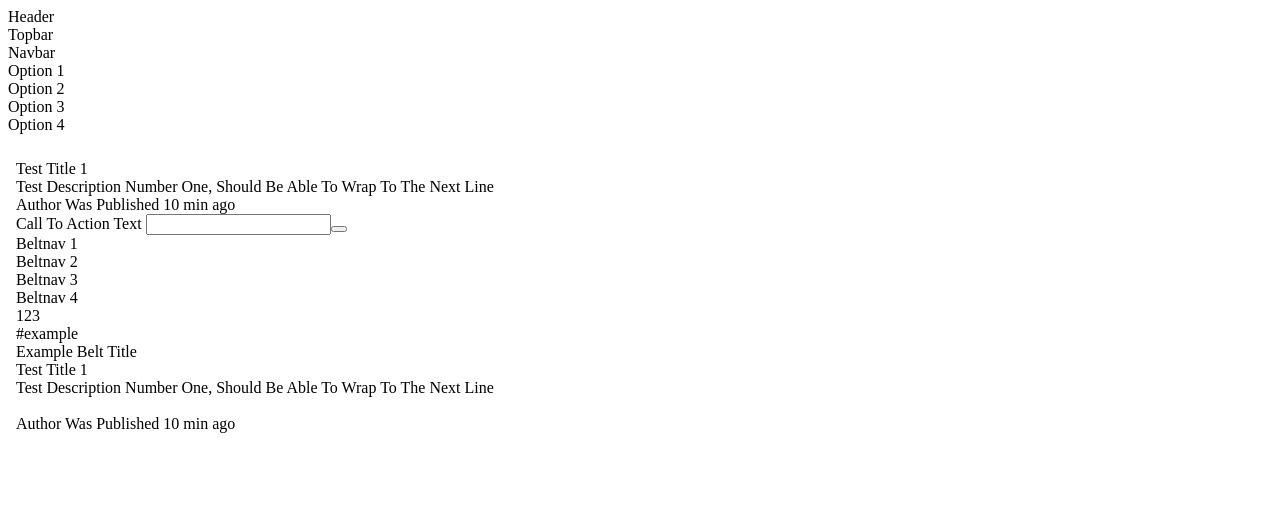
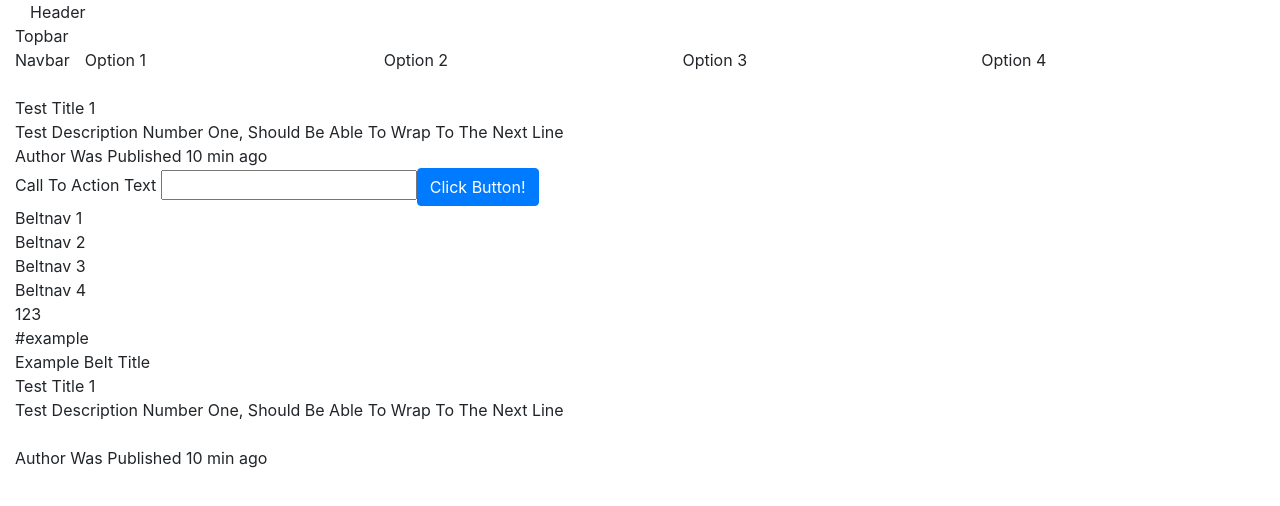
Before and after one commit to GMeyr/newsfeed, an Angular app: page / in a window 1280 px wide. Shown: the top 506 px of the page. Built offline with nearby package versions, Linux system fonts and the light colour scheme.

Commit message:
feat: Add bootstrap to project

```diff
--- a/angular.json
+++ b/angular.json
@@ -27,9 +27,13 @@
               "src/assets"
             ],
             "styles": [
+              "node_modules/bootstrap/dist/css/bootstrap.min.css",
               "src/styles.scss"
             ],
-            "scripts": []
+            "scripts": [
+              "newsfeed/node_modules/jquery/dist/jquery.min.js",
+              "node_modules/bootstrap/dist/js/bootstrap.min.js"
+            ]
           },
           "configurations": {
             "production": {
--- a/package.json
+++ b/package.json
@@ -19,7 +19,9 @@
     "@angular/platform-browser": "~7.2.0",
     "@angular/platform-browser-dynamic": "~7.2.0",
     "@angular/router": "~7.2.0",
+    "bootstrap": "^4.3.1",
     "core-js": "^2.5.4",
+    "jquery": "^3.4.1",
     "rxjs": "~6.3.3",
     "tslib": "^1.9.0",
     "zone.js": "~0.8.26"
--- a/src/app/app.component.html
+++ b/src/app/app.component.html
@@ -1,12 +1,13 @@
+<div class="container-fluid page-container">
 
   <!--Header (not component)-->
-<header class="header_wrapper">Header
-  <div class="header_topbar">Topbar</div>
-  <div class="header_navbar">Navbar
-    <div class="header_navbar_btn">Option 1</div>
-    <div class="header_navbar_btn">Option 2</div>
-    <div class="header_navbar_btn">Option 3</div>
-    <div class="header_navbar_btn">Option 4</div>
+  <header class="header_wrapper container-fluid">Header
+    <div class="header_topbar row">Topbar</div>
+    <div class="header_navbar row">Navbar
+      <div class="header_navbar_btn col-sm">Option 1</div>
+      <div class="header_navbar_btn col-sm">Option 2</div>
+      <div class="header_navbar_btn col-sm">Option 3</div>
+      <div class="header_navbar_btn col-sm">Option 4</div>
     </div>
   </header>
   <body>
@@ -29,7 +30,7 @@
   <div class="sideCTA_wrapper">
     Call To Action Text
     <input class="sideCTA_input" type="text"/>
-    <button class="sideCTA_button"></button>
+    <button class="sideCTA_button btn btn-primary">Click Button!</button>
   </div>
 
 
@@ -124,3 +125,4 @@
   <!--Beltnav btn-->
   <!--SidebarCTA-->
   <!--Sidebar Factoid-->
+</div>
```
Also changed, not shown: 1 other file (tests, documents, lock files or other folders). Lines whose indentation alone changed are shown as unchanged.
